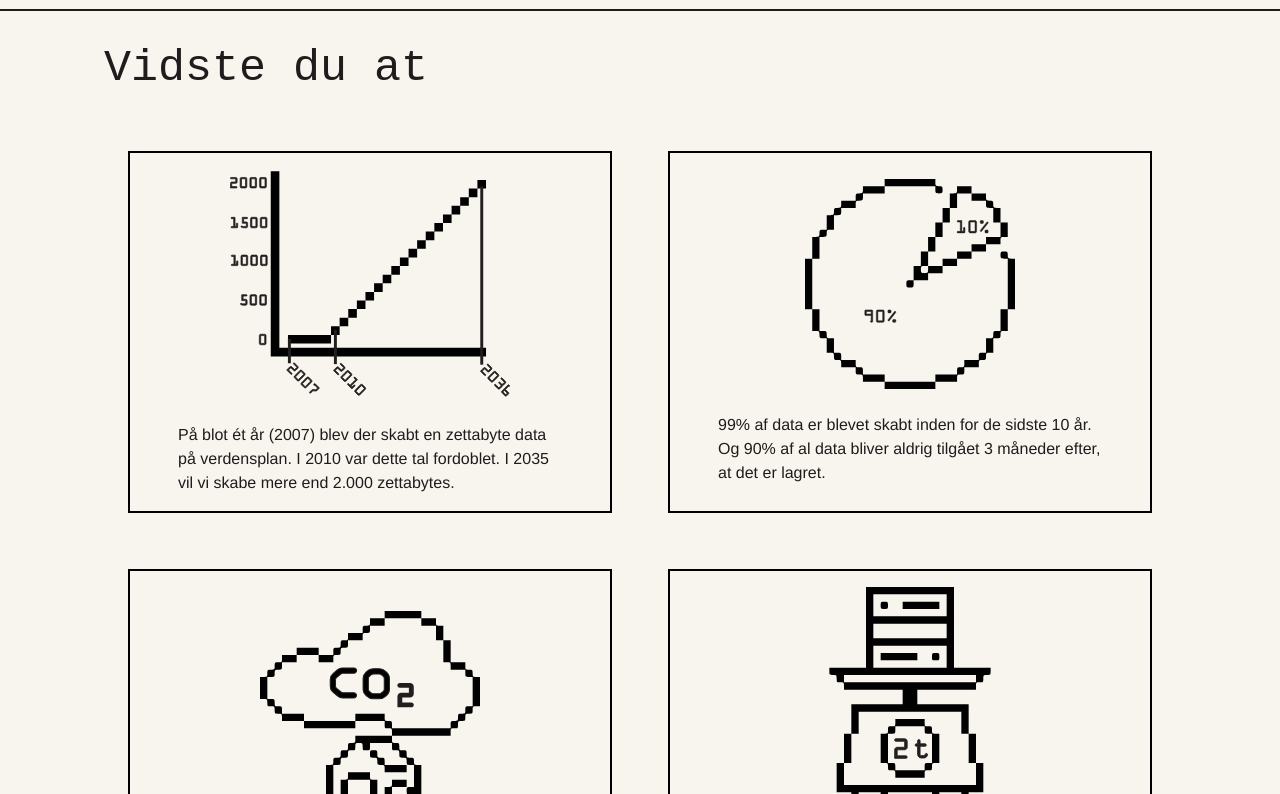
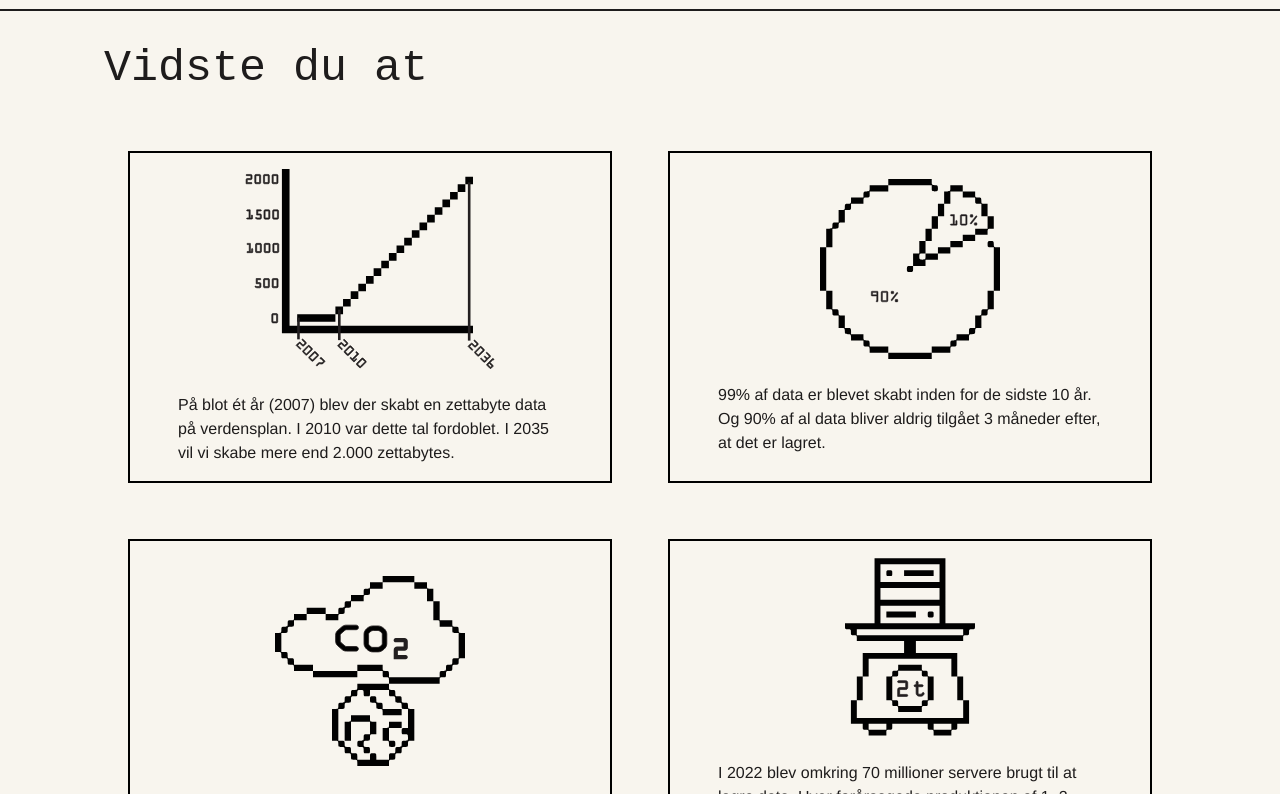
Before and after one commit to TheaEkstroem/digital_skraldedag, an Astro site: page / in a window 1280 px wide. Shown: the part 2006-2800 px from the top of the page. Built offline with nearby package versions, Linux system fonts and the light colour scheme; Astro itself is replaced by a stand-in of ours.

Commit message:
mindre svg

```diff
--- a/src/pages/index.astro
+++ b/src/pages/index.astro
@@ -219,7 +219,7 @@ alt="c02"
         class="flex flex-col items-center justify-center gap-6 border-2 border-black p-4"
       >
         <img
-          class="w-[200px] h-[150px] md:w-[280px] md:h-[230px] object-fit "
+          class="w-[200px] h-[150px] md:w-[250px] md:h-[200px] object-fit "
           src="/vidsteduat/pixe-graph.svg"
           alt=""
         />
@@ -235,7 +235,7 @@ alt="c02"
         class="flex flex-col items-center justify-center gap-6 border-2 border-black p-4"
       >
         <img
-          class="w-[200px] h-[150px] md:w-[210px] md:h-[210px] object-fit"
+          class="w-[200px] h-[150px] md:w-[180px] md:h-[180px] object-fit"
           src="/vidsteduat/rund-graph.svg"
           alt=""
         />
@@ -250,7 +250,7 @@ alt="c02"
         class="flex flex-col items-center justify-center gap-6 border-2 border-black p-4"
       >
         <img
-          class="w-[200px] h-[180px] md:w-[220px] md:h-[250px] object-fit"
+          class="w-[200px] h-[180px] md:w-[190px] md:h-[220px] object-fit"
           src="/vidsteduat/co2-graph.svg"
           alt=""
         />
@@ -264,7 +264,7 @@ alt="c02"
         class="flex flex-col items-center justify-center gap-6 border-2 border-black p-4"
       >
         <img
-          class="w-[200px] h-[180px] md:w-[170px] md:h-[220px] object-fit"
+          class="w-[200px] h-[180px] md:w-[130px] md:h-[180px] object-fit"
           src="/vidsteduat/scale-graph.svg"
           alt=""
         />
```
